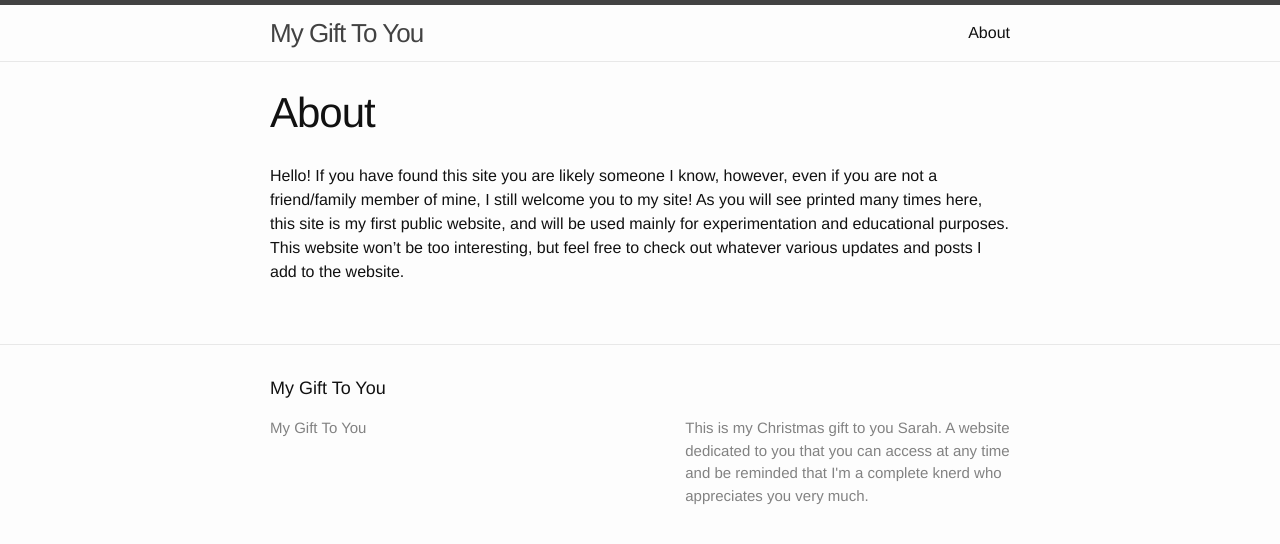
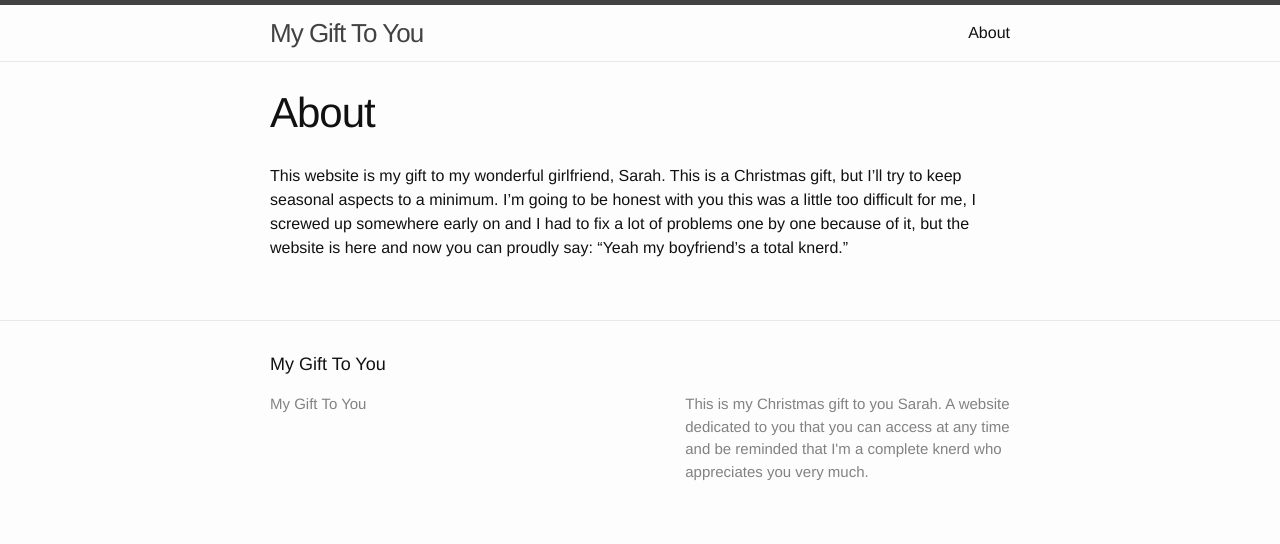
Before and after one commit to definitelynotillegal/definitelynotillegal.github.io, a Jekyll site: the page built from about.md, in a window 1280 px wide. Shown: the top 544 px of the page. Built offline with Jekyll 4.4.1, drawn with Linux system fonts in a browser that asks for light colours.

Commit message:
Update about.md

```diff
--- a/about.md
+++ b/about.md
@@ -4,4 +4,4 @@ title: About
 permalink: /about/
 ---
 
-Hello! If you have found this site you are likely someone I know, however, even if you are not a friend/family member of mine, I still welcome you to my site! As you will see printed many times here, this site is my first public website, and will be used mainly for experimentation and educational purposes. This website won't be too interesting, but feel free to check out whatever various updates and posts I add to the website.
+This website is my gift to my wonderful girlfriend, Sarah. This is a Christmas gift, but I'll try to keep seasonal aspects to a minimum. I'm going to be honest with you this was a little too difficult for me, I screwed up somewhere early on and I had to fix a lot of problems one by one because of it, but the website is here and now you can proudly say: "Yeah my boyfriend's a total knerd."
```
